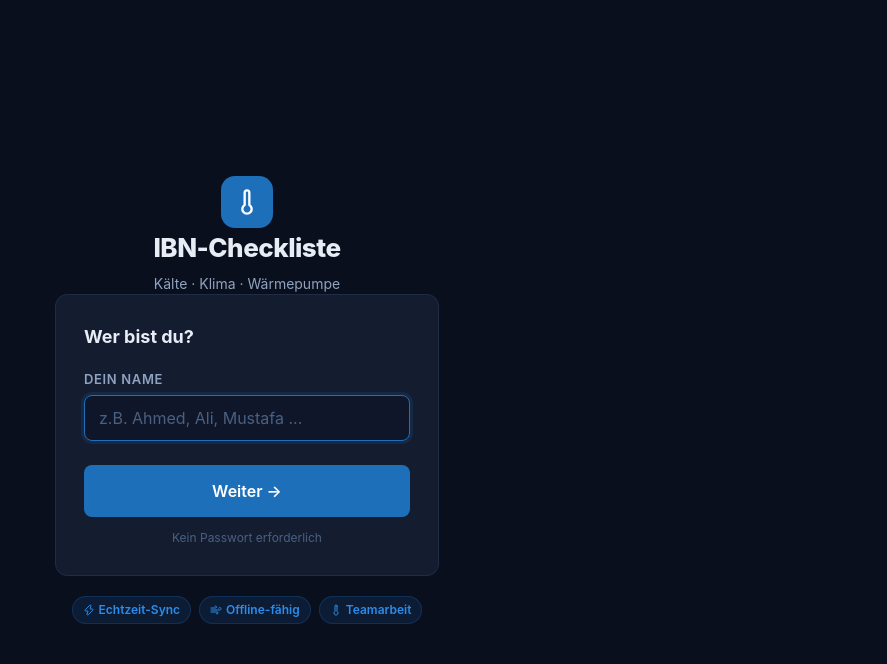
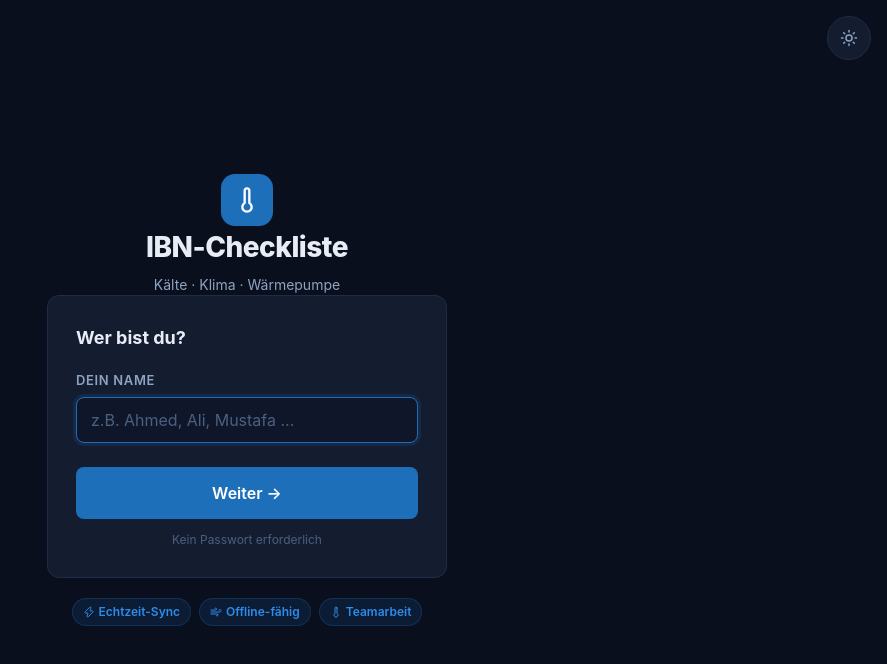
Before and after one commit to ahmedhamohamed11-hub/ibn-checkliste, a Next.js app: page / in a window 1280 px wide. Shown: the top 664 px of the page, without its empty margins (393-1280 px from the left). Built offline with nearby package versions, Linux system fonts and the light colour scheme.

Commit message:
Update page.tsx

```diff
--- a/app/page.tsx
+++ b/app/page.tsx
@@ -1,12 +1,13 @@
 'use client'
-
 import { useEffect, useState } from 'react'
 import { useRouter } from 'next/navigation'
 import { useUser } from '@/hooks/useUser'
-import { Thermometer, Zap, Wind } from 'lucide-react'
+import { useTheme } from '@/hooks/useTheme'
+import { Thermometer, Zap, Wind, Sun, Moon } from 'lucide-react'
 
 export default function LoginPage() {
   const { userName, setUserName } = useUser()
+  const { theme, toggleTheme } = useTheme()
   const router = useRouter()
   const [name, setName] = useState('')
   const [error, setError] = useState('')
@@ -28,8 +29,36 @@ export default function LoginPage() {
   }
 
   return (
-    <div className="min-h-screen flex items-center justify-center p-4" style={{ background: 'var(--bg-primary)' }}>
-      <div className="w-full max-w-sm">
+    <div
+      className="min-h-screen flex items-center justify-center p-4"
+      style={{ background: 'var(--bg-primary)' }}
+    >
+      {/* Theme Toggle oben rechts */}
+      <button
+        onClick={toggleTheme}
+        style={{
+          position: 'fixed',
+          top: '16px',
+          right: '16px',
+          background: 'var(--bg-card)',
+          border: '1px solid var(--border)',
+          borderRadius: '50%',
+          width: '44px',
+          height: '44px',
+          display: 'flex',
+          alignItems: 'center',
+          justifyContent: 'center',
+          cursor: 'pointer',
+          color: 'var(--text-secondary)',
+          zIndex: 100,
+          transition: 'all 0.2s',
+        }}
+        aria-label="Theme wechseln"
+      >
+        {theme === 'dark' ? <Sun size={18} /> : <Moon size={18} />}
+      </button>
+
+      <div className="w-full" style={{ maxWidth: '400px' }}>
         {/* Logo area */}
         <div className="text-center mb-10">
           <div className="flex items-center justify-center gap-3 mb-4">
@@ -37,7 +66,12 @@ export default function LoginPage() {
               <Thermometer size={28} color="white" />
             </div>
           </div>
-          <h1 style={{ color: 'var(--text-primary)', fontSize: '26px', fontWeight: 800, letterSpacing: '-0.5px' }}>
+          <h1 style={{
+            color: 'var(--text-primary)',
+            fontSize: 'clamp(22px, 6vw, 28px)',
+            fontWeight: 800,
+            letterSpacing: '-0.5px'
+          }}>
             IBN-Checkliste
           </h1>
           <p style={{ color: 'var(--text-secondary)', fontSize: '14px', marginTop: '6px' }}>
@@ -47,12 +81,25 @@ export default function LoginPage() {
 
         {/* Login card */}
         <div className="card" style={{ padding: '28px' }}>
-          <h2 style={{ color: 'var(--text-primary)', fontSize: '18px', fontWeight: 700, marginBottom: '20px' }}>
+          <h2 style={{
+            color: 'var(--text-primary)',
+            fontSize: '18px',
+            fontWeight: 700,
+            marginBottom: '20px'
+          }}>
             Wer bist du?
           </h2>
 
           <div style={{ marginBottom: '8px' }}>
-            <label style={{ display: 'block', color: 'var(--text-secondary)', fontSize: '13px', fontWeight: 600, marginBottom: '6px', textTransform: 'uppercase', letterSpacing: '0.05em' }}>
+            <label style={{
+              display: 'block',
+              color: 'var(--text-secondary)',
+              fontSize: '13px',
+              fontWeight: 600,
+              marginBottom: '6px',
+              textTransform: 'uppercase',
+              letterSpacing: '0.05em'
+            }}>
               Dein Name
             </label>
             <input
@@ -79,13 +126,24 @@ export default function LoginPage() {
             Weiter →
           </button>
 
-          <p style={{ color: 'var(--text-muted)', fontSize: '12px', textAlign: 'center', marginTop: '12px' }}>
+          <p style={{
+            color: 'var(--text-muted)',
+            fontSize: '12px',
+            textAlign: 'center',
+            marginTop: '12px'
+          }}>
             Kein Passwort erforderlich
           </p>
         </div>
 
         {/* Feature chips */}
-        <div style={{ display: 'flex', justifyContent: 'center', gap: '8px', marginTop: '20px', flexWrap: 'wrap' }}>
+        <div style={{
+          display: 'flex',
+          justifyContent: 'center',
+          gap: '8px',
+          marginTop: '20px',
+          flexWrap: 'wrap'
+        }}>
           {[
             { icon: <Zap size={12} />, label: 'Echtzeit-Sync' },
             { icon: <Wind size={12} />, label: 'Offline-fähig' },
```
